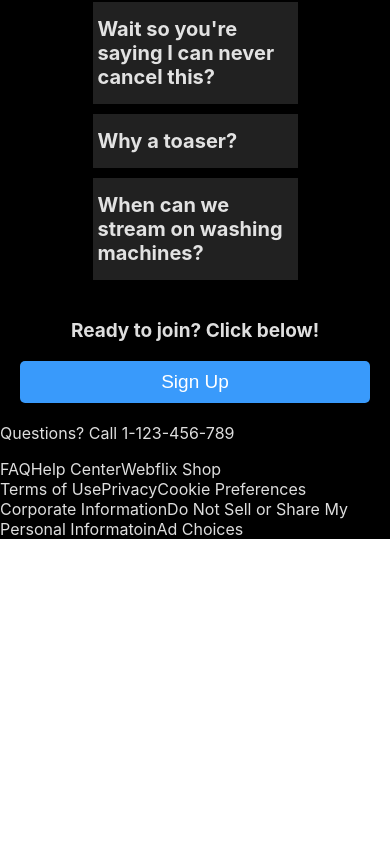
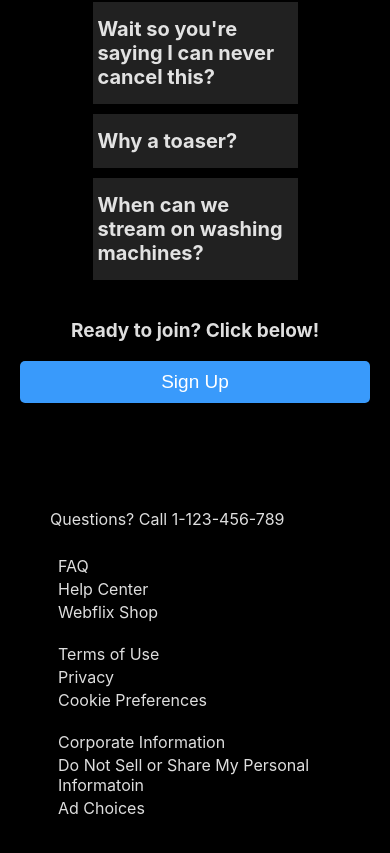
Before and after one commit to Jovans55/Webflix, a React (Vite) app: page / in a window 390 px wide. Shown: the part 2127-2980 px from the top of the page. Before the commit the page ends 2666 px from the top, so only its background shows below. Built offline with nearby package versions, Linux system fonts and the light colour scheme.

Commit message:
Made the footer have an id tag so it can be reused multi times in different pages if it's used more than twice I'll make a component

```diff
--- a/src/Home.jsx
+++ b/src/Home.jsx
@@ -61,7 +61,7 @@ function Home() {
                 fontSize: "19px",
                 }}>Sign Up</button>
             </div>
-            <footer>
+            <footer id="mainFooter">
                 <div>
                     <p>Questions? Call 1-123-456-789</p>
                     <section>
--- a/src/index.css
+++ b/src/index.css
@@ -100,7 +100,7 @@ body {
   padding-bottom: 65px;
 }
 
-#root > .appContainer footer {
+#mainFooter {
   padding: 40px 50px 90px 50px;
   margin-top: 50px;
   display: flex;
@@ -108,17 +108,17 @@ body {
   background-color: rgba(0, 0, 0, 0.721);
 }
 
-.appContainer footer div {
-  max-width: 1000px;
+#mainFooter div {
+  max-width: 1500px;
   flex-grow: 1;
 }
 
-.appContainer footer div section {
+#mainFooter div section {
   display: flex;
   flex-direction: column;
 }
 
-.appContainer footer div section div {
+#mainFooter div section div {
   display: flex;
   justify-content: space-between;
   margin: 10px 0px;
@@ -152,12 +152,12 @@ body {
 
 @media screen and (max-width: 650px) {
 
-  .appContainer footer div section div {
+  #mainFooter div section div {
     display: inline;
     margin: 8px;
   }
 
-  .appContainer footer div section div a{
+  #mainFooter div section div a{
     display: block;
     margin: 3px 0px;
   }
--- a/src/signIn/SignIn.jsx
+++ b/src/signIn/SignIn.jsx
@@ -19,7 +19,7 @@ function SignIn() {
           ):(
           <SignInContainer onSignUpClick={handleSignUpClick}/>
         )}
-      <footer>
+      <footer id="mainFooter">
         <div>
           <p>Questions? Call 1-123-456-789</p>
           <section>
```
